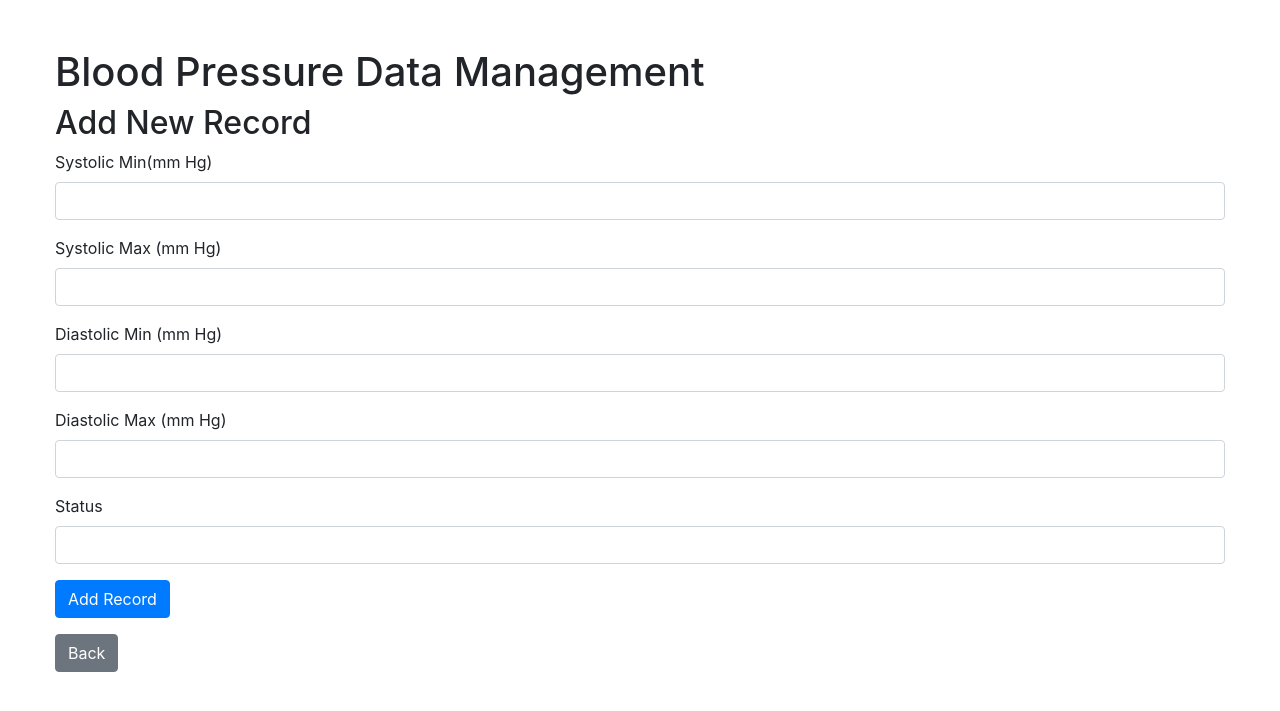
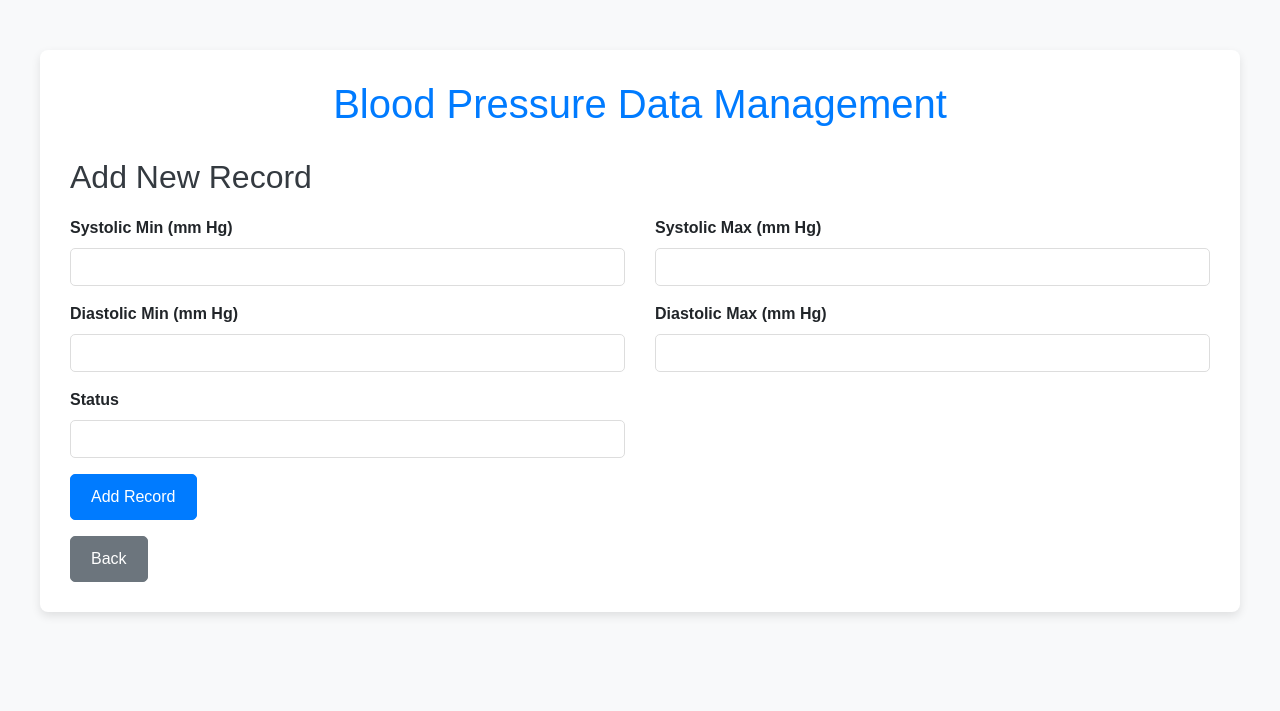
Before and after one commit to jothikaN/HealthcareSystem, a PHP site: page /admin_blood_pressure.php?option=add in a window 1280 px wide. Shown: the top 711 px of the page. Run offline with PHP 8.4, Linux system fonts and the light colour scheme; the visitor is signed in with stand-in values (Sample User, id 1); some libraries are stand-ins or nearby versions.

Commit message:
admin_blood_presure

```diff
--- a/admin_blood_pressure.php
+++ b/admin_blood_pressure.php
@@ -57,32 +57,122 @@ if ($option == 'delete' && isset($_GET['id'])) {
   <meta charset="utf-8">
   <title>Admin - Blood Pressure Data Management</title>
   <link rel="stylesheet" href="assets/css/bootstrap.min.css">
+  <style>
+    body {
+        background-color: #f8f9fa;
+        font-family: 'Arial', sans-serif;
+    }
+    .container {
+        background-color: #ffffff;
+        border-radius: 8px;
+        padding: 30px;
+        box-shadow: 0px 4px 10px rgba(0, 0, 0, 0.1);
+        margin-top: 50px;
+
+    }
+    h1 {
+        color: #007bff;
+        text-align: center;
+        margin-bottom: 30px;
+    }
+    h2 {
+        color: #343a40;
+        margin-bottom: 20px;
+    }
+    .form-group label {
+        font-weight: bold;
+    }
+    .form-control {
+        border-radius: 5px;
+
+        box-shadow: none;
+        border: 1px solid #ddd;
+        margin-bottom: 15px;
+    }
+    .form-control:focus {
+        border-color: #007bff;
+        box-shadow: 0 0 5px rgba(0, 123, 255, 0.5);
+    }
+    .btn-primary, .btn-success, .btn-secondary {
+        border-radius: 5px;
+        padding: 10px 20px;
+        font-size: 16px;
+    }
+    .btn-primary {
+        background-color: #007bff;
+        border-color: #007bff;
+    }
+    .btn-primary:hover {
+        background-color: #0056b3;
+        border-color: #0056b3;
+    }
+    .btn-danger {
+        background-color: #dc3545;
+        border-color: #dc3545;
+    }
+    .btn-danger:hover {
+        background-color: #c82333;
+        border-color: #c82333;
+    }
+    .table th {
+        background-color: #007bff;
+        color: white;
+    }
+    .table td, .table th {
+        vertical-align: middle;
+    }
+    .alert-danger {
+        color: #dc3545;
+        background-color: #f8d7da;
+        border-color: #f5c6cb;
+    }
+    .btn-sm {
+        padding: 5px 10px;
+    }
+
+  </style>
 </head>
 <body>
-<div class="container mt-5">
+<div class="container">
 <h1>Blood Pressure Data Management</h1>
 <?php if ($option == 'add'): ?>
     <h2>Add New Record</h2>
     <form method="post">
+        <div class="row">
+            <div class="col-md-6">
                 <div class="form-group">
-              <label>Systolic Min(mm Hg)</label>
+                    <label>Systolic Min (mm Hg)</label>
                     <input type="number" name="systolic_min" class="form-control" required>
                 </div>
+            </div>
+            <div class="col-md-6">
                 <div class="form-group">
                     <label>Systolic Max (mm Hg)</label>
                     <input type="number" name="systolic_max" class="form-control" required>
                 </div>
+            </div>
+        </div>
+        <div class="row">
+            <div class="col-md-6">
                 <div class="form-group">
                     <label>Diastolic Min (mm Hg)</label>
                     <input type="number" name="diastolic_min" class="form-control" required>
                 </div>
+            </div>
+            <div class="col-md-6">
                 <div class="form-group">
                     <label>Diastolic Max (mm Hg)</label>
                     <input type="number" name="diastolic_max" class="form-control" required>
                 </div>
+            </div>
+        </div>
+        <div class="row">
+            <div class="col-md-6">
                 <div class="form-group">
                     <label>Status</label>
                     <input type="text" name="status" class="form-control" required>
+                </div>
+            </div>
         </div>
         <button type="submit" class="btn btn-primary">Add Record</button>
     </form>
@@ -101,38 +191,51 @@ if ($option == 'delete' && isset($_GET['id'])) {
     <h2>Edit Record</h2>
     <form method="post">
         <input type="hidden" name="id" value="<?php echo $record['id']; ?>">
+        <div class="row">
+            <div class="col-md-6">
                 <div class="form-group">
                     <label>Systolic Min</label>
                     <input type="number" name="systolic_min" class="form-control" value="<?php echo $record['systolic_min']; ?>" required>
                 </div>
+            </div>
+            <div class="col-md-6">
                 <div class="form-group">
                     <label>Systolic Max</label>
                     <input type="number" name="systolic_max" class="form-control" value="<?php echo $record['systolic_max']; ?>" required>
                 </div>
+            </div>
+        </div>
+        <div class="row">
+            <div class="col-md-6">
                 <div class="form-group">
                     <label>Diastolic Min</label>
                     <input type="number" name="diastolic_min" class="form-control" value="<?php echo $record['diastolic_min']; ?>" required>
                 </div>
+            </div>
+            <div class="col-md-6">
                 <div class="form-group">
                     <label>Diastolic Max</label>
                     <input type="number" name="diastolic_max" class="form-control" value="<?php echo $record['diastolic_max']; ?>" required>
                 </div>
+            </div>
+        </div>
+        <div class="row">
+            <div class="col-md-6">
                 <div class="form-group">
                     <label>Status</label>
                     <input type="text" name="status" class="form-control" value="<?php echo $record['status']; ?>" required>
+                </div>
+            </div>
         </div>
         <button type="submit" class="btn btn-primary">Update Record</button>
     </form>
     <a href="admin_blood_pressure.php" class="btn btn-secondary mt-3">Back</a>
 <?php else: ?>
-      <a href="admin_blood_pressure.php?option=add" class="btn btn-success mb-3">Add New Record</a>
-      <?php
-      $result = $con->query("SELECT * FROM blood_pressure_data");
-      ?>
-      <table class="table table-bordered">
+    <h2>Manage Blood Pressure Data</h2>
+    <a href="admin_blood_pressure.php?option=add" class="btn btn-success">Add New Record</a>
+    <table class="table table-bordered mt-3">
         <thead>
             <tr>
-                  <th>ID</th>
                 <th>Systolic Min</th>
                 <th>Systolic Max</th>
                 <th>Diastolic Min</th>
@@ -142,25 +245,28 @@ if ($option == 'delete' && isset($_GET['id'])) {
             </tr>
         </thead>
         <tbody>
-              <?php while ($row = $result->fetch_assoc()): ?>
-                  <tr>
-                      <td><?php echo $row['id']; ?></td>
-                      <td><?php echo $row['systolic_min']; ?></td>
-                      <td><?php echo $row['systolic_max']; ?></td>
-                      <td><?php echo $row['diastolic_min']; ?></td>
-                      <td><?php echo $row['diastolic_max']; ?></td>
-                      <td><?php echo $row['status']; ?></td>
+            <?php
+            $stmt = $con->prepare("SELECT * FROM blood_pressure_data");
+            $stmt->execute();
+            $result = $stmt->get_result();
+            while ($row = $result->fetch_assoc()) {
+                echo "<tr>
+                        <td>{$row['systolic_min']}</td>
+                        <td>{$row['systolic_max']}</td>
+                        <td>{$row['diastolic_min']}</td>
+                        <td>{$row['diastolic_max']}</td>
+                        <td>{$row['status']}</td>
                         <td>
-                          <a href="admin_blood_pressure.php?option=edit&id=<?php echo $row['id']; ?>" class="btn btn-primary btn-sm">Edit</a>
-                          <a href="admin_blood_pressure.php?option=delete&id=<?php echo $row['id']; ?>" class="btn btn-danger btn-sm" onclick="return confirm('Are you sure?');">Delete</a>
+                            <a href='admin_blood_pressure.php?option=edit&id={$row['id']}' class='btn btn-warning btn-sm'>Edit</a>
+                            <a href='admin_blood_pressure.php?option=delete&id={$row['id']}' class='btn btn-danger btn-sm' onclick='return confirm(\"Are you sure?\")'>Delete</a>
                         </td>
-                  </tr>
-              <?php endwhile; ?>
+                    </tr>";
+            }
+            ?>
         </tbody>
     </table>
-      <a href="admin_dashboard.php" class="btn btn-secondary mt-3">Back</a>
-
 <?php endif; ?>
 </div>
+<script src="assets/js/bootstrap.bundle.min.js"></script>
 </body>
 </html>
```
Lines whose indentation alone changed are shown as unchanged.
